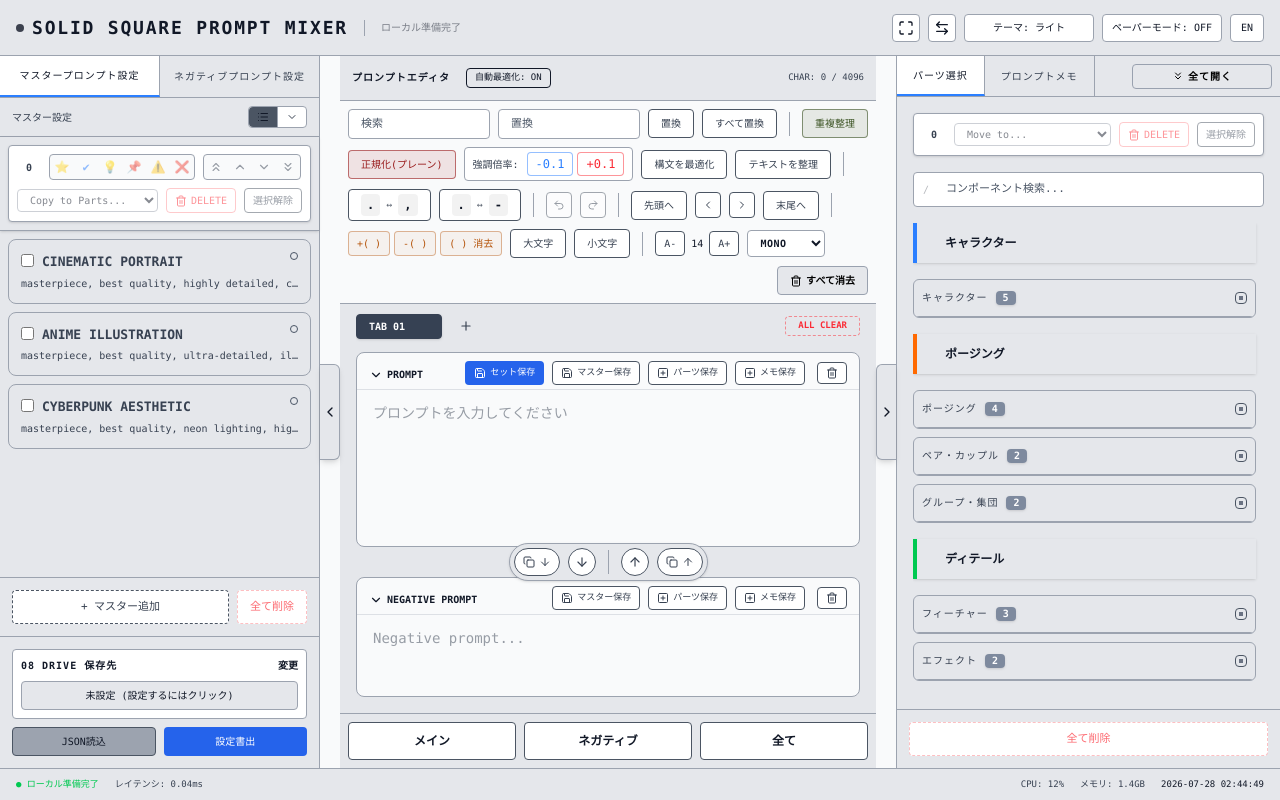
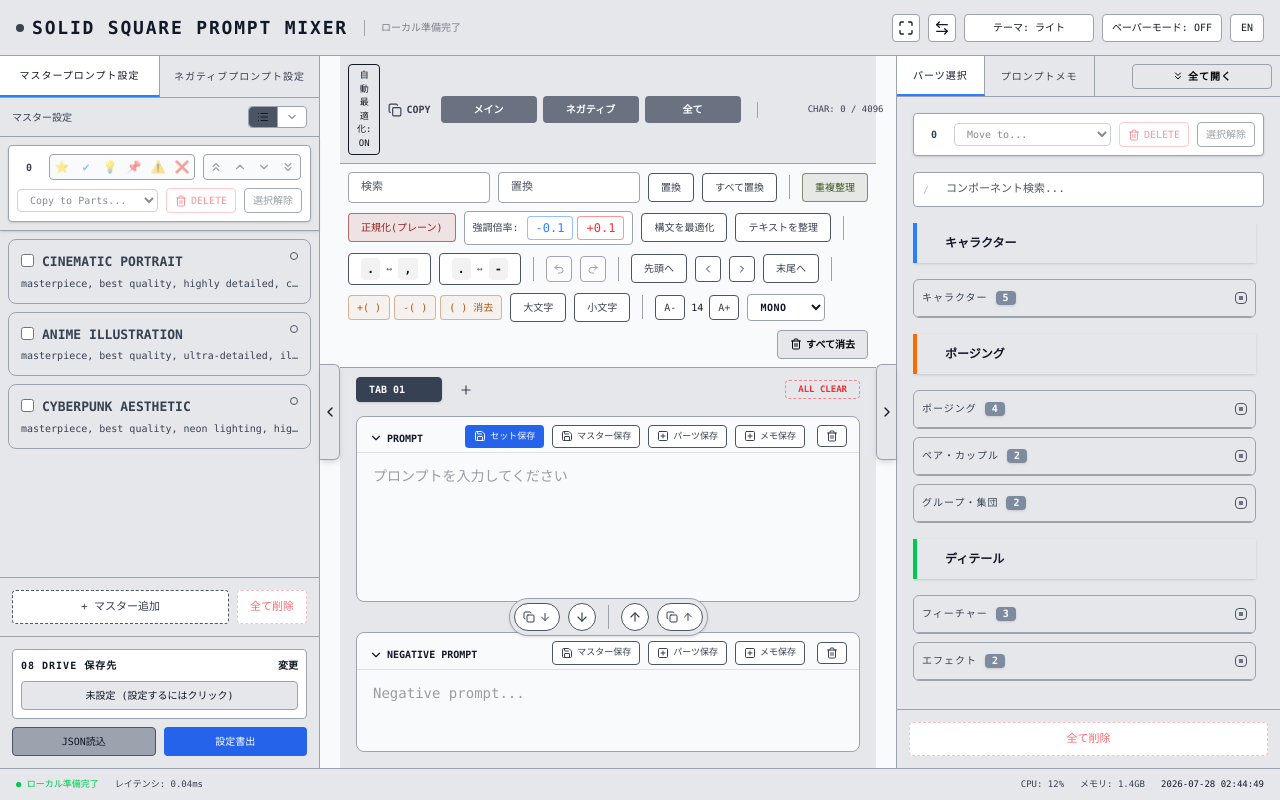
Before and after one commit to soroeru-afk/SOLID-SQUARE-PROMPT-MIXER-, a React (Vite) app: page / in a window 1280 px wide. Built offline with nearby package versions, Linux system fonts and the light colour scheme.

Commit message:
Merge AI Studio updates: copy buttons layout/position fixes, fixed char count width, moved toast to text area, sticky master action bar

```diff
--- a/public/sw.js
+++ b/public/sw.js
@@ -1,4 +1,4 @@
-const CACHE_NAME = 'prompt-mixer-cache-v1.0.36';
+const CACHE_NAME = 'prompt-mixer-cache-v1.0.37';
 self.addEventListener('install', (event) => {
   self.skipWaiting();
 });
--- a/src/components/PreviewColumn.tsx
+++ b/src/components/PreviewColumn.tsx
@@ -972,17 +972,46 @@ export const PreviewColumn: React.FC<PreviewColumnProps> = ({
   return (
     <>
 
-      <div className="p-3 border-b border-border-main flex items-center justify-between bg-bg-panel shrink-0">
-        <div className="flex items-center gap-4">
-          <span className="text-[10px] font-mono text-text-main font-bold uppercase tracking-widest">{t('output_synthesis', lang)}</span>
+      <div className="p-2 border-b border-border-main flex items-center justify-between bg-bg-panel shrink-0 gap-2">
+        {/* Left side: Title and Auto Optimize */}
+        <div className="flex flex-wrap items-center gap-3">
+          <span className="text-[10px] font-mono text-text-main font-bold uppercase tracking-widest hidden 2xl:inline">{t('output_synthesis', lang)}</span>
           <button
             onClick={onToggleAutoOptimize}
-            className={`px-2 py-0.5 text-[9px] font-mono border rounded transition-colors outline-none cursor-pointer ${autoOptimize ? 'border-text-main text-text-main' : 'border-text-dim text-text-dim hover:border-text-main hover:text-text-main'}`}
+            className={`px-2 py-1 text-[9px] font-mono border rounded transition-colors outline-none cursor-pointer ${autoOptimize ? 'border-text-main text-text-main' : 'border-text-dim text-text-dim hover:border-text-main hover:text-text-main'}`}
           >
             {t(autoOptimize ? 'auto_optimize_on' : 'auto_optimize_off', lang)}
           </button>
         </div>
-        <span className="text-[9px] text-text-dim font-mono">CHAR: {editorText.length} / 4096</span>
+
+        {/* Right side: Copy buttons and Char count */}
+        <div className="flex items-center gap-3">
+          <div className="flex items-center gap-1.5">
+            <span className="text-[10px] font-mono text-text-dim mr-1 flex items-center gap-1 font-bold">
+              <Copy className="w-3.5 h-3.5" /> COPY
+            </span>
+            <button
+              onClick={() => handleCopy('main')}
+              className="w-24 py-1.5 text-[10px] font-mono font-bold rounded transition-colors bg-gray-500 hover:bg-gray-400 active:bg-gray-600 text-white text-center"
+            >
+              {t('copy_main', lang)}
+            </button>
+            <button
+              onClick={() => handleCopy('negative')}
+              className="w-24 py-1.5 text-[10px] font-mono font-bold rounded transition-colors bg-gray-500 hover:bg-gray-400 active:bg-gray-600 text-white text-center"
+            >
+              {t('copy_negative_only', lang)}
+            </button>
+            <button
+              onClick={() => handleCopy('all')}
+              className="w-24 py-1.5 text-[10px] font-mono font-bold rounded transition-colors bg-gray-500 hover:bg-gray-400 active:bg-gray-600 text-white text-center"
+            >
+              {t('copy_all', lang)}
+            </button>
+          </div>
+          <div className="w-px h-4 bg-border-main mx-1"></div>
+          <span className="text-[9px] text-text-dim font-mono whitespace-nowrap hidden sm:inline w-[110px] text-right">CHAR: {editorText.length} / 4096</span>
+        </div>
       </div>
 
       {/* Editor Toolbar (Find/Replace) */}
@@ -1339,6 +1368,19 @@ export const PreviewColumn: React.FC<PreviewColumnProps> = ({
           </div>
           {isPositiveOpen && (
           <div className="flex-1 relative flex flex-col mt-1">
+      {/* Toast Notification (Moved to top of text area) */}
+      <AnimatePresence>
+        {copied && (
+          <motion.div
+            initial={{ opacity: 0, y: -20, scale: 0.9 }}
+            animate={{ opacity: 1, y: 0, scale: 1 }}
+            exit={{ opacity: 0, y: -10, scale: 0.9 }}
+            className="absolute top-4 right-8 z-50 bg-bg-surface text-text-main px-4 py-2 rounded shadow-lg text-[10px] font-mono font-bold flex items-center gap-2 border border-border-main"
+          >
+            {t('copied', lang)}
+          </motion.div>
+        )}
+      </AnimatePresence>
             <div
               ref={positiveHighlightRef}
               className={`absolute inset-0 p-4 pt-2 leading-relaxed whitespace-pre-wrap break-words overflow-hidden pointer-events-none ${editorFontFamily} ${paperMode ? 'text-gray-800' : 'text-text-dim'}`}
@@ -1505,42 +1547,9 @@ export const PreviewColumn: React.FC<PreviewColumnProps> = ({
         </div>
       </div>
 
-      <div className="bg-bg-panel p-2 shrink-0 border-t border-border-main">
-        <div className="flex gap-2 w-full">
-          <button
-            onClick={() => handleCopy('main')}
-            className={`flex-1 py-2.5 transition-all font-mono font-bold text-xs rounded border active:scale-[0.98] cursor-pointer ${theme === 'mono' ? 'bg-gray-500 hover:bg-gray-400 active:bg-gray-600 border-transparent text-white' : 'bg-bg-surface hover:bg-black/5 dark:hover:bg-white/5 active:bg-black/10 dark:active:bg-white/10 border-border-hover text-text-main'}`}
-          >
-            {t('copy_main', lang)}
-          </button>
-          <button
-            onClick={() => handleCopy('negative')}
-            className={`flex-1 py-2.5 transition-all font-mono font-bold text-xs rounded border active:scale-[0.98] cursor-pointer ${theme === 'mono' ? 'bg-gray-500 hover:bg-gray-400 active:bg-gray-600 border-transparent text-white' : 'bg-bg-surface hover:bg-black/5 dark:hover:bg-white/5 active:bg-black/10 dark:active:bg-white/10 border-border-hover text-text-main'}`}
-          >
-            {t('copy_negative_only', lang)}
-          </button>
-          <button
-            onClick={() => handleCopy('all')}
-            className={`flex-1 py-2.5 transition-all font-mono font-bold text-xs rounded border active:scale-[0.98] cursor-pointer ${theme === 'mono' ? 'bg-gray-500 hover:bg-gray-400 active:bg-gray-600 border-transparent text-white' : 'bg-bg-surface hover:bg-black/5 dark:hover:bg-white/5 active:bg-black/10 dark:active:bg-white/10 border-border-hover text-text-main'}`}
-          >
-            {t('copy_all', lang)}
-          </button>
-        </div>
-      </div>
+
 
       {/* Toast Notification */}
-      <AnimatePresence>
-        {copied && (
-          <motion.div
-            initial={{ opacity: 0, y: 50, scale: 0.9 }}
-            animate={{ opacity: 1, y: 0, scale: 1 }}
-            exit={{ opacity: 0, y: 20, scale: 0.9 }}
-            className="absolute bottom-20 right-4 bg-bg-surface text-text-main px-4 py-2 rounded shadow-lg text-[10px] font-mono font-bold flex items-center gap-2 border border-border-main"
-          >
-            {t('copied', lang)}
-          </motion.div>
-        )}
-      </AnimatePresence>
 
       <SavePartModal
         isOpen={isSavePartModalOpen}
```
